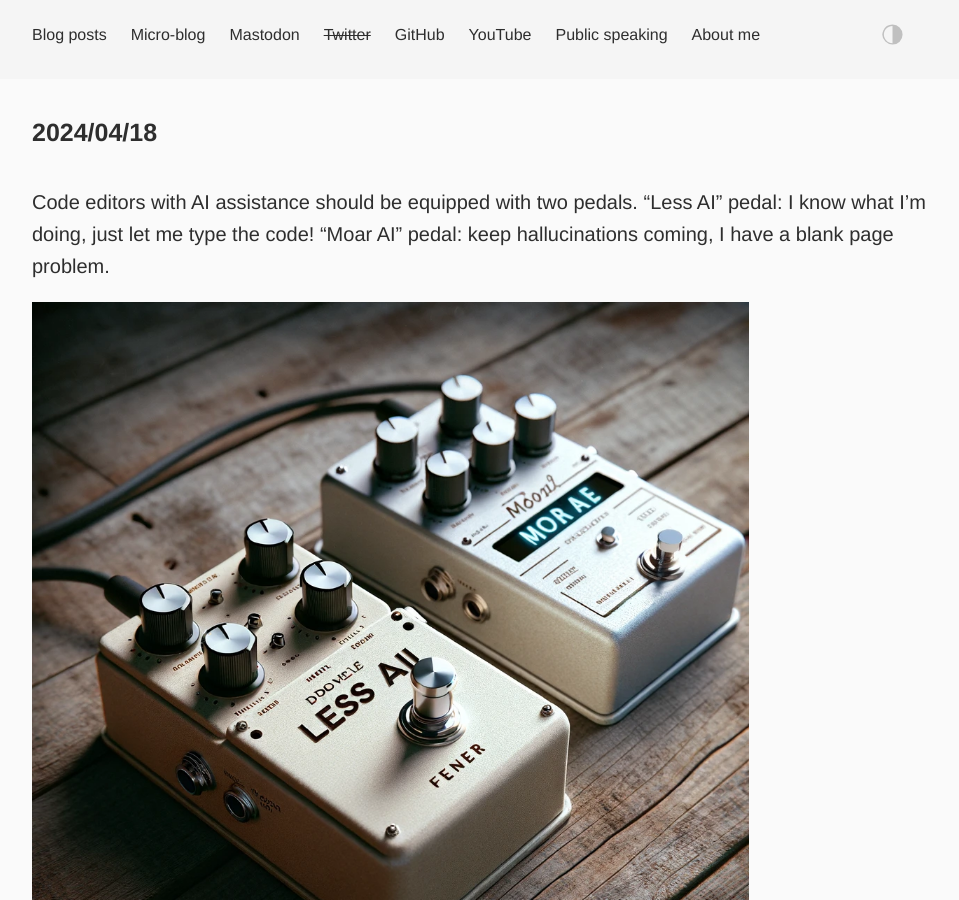
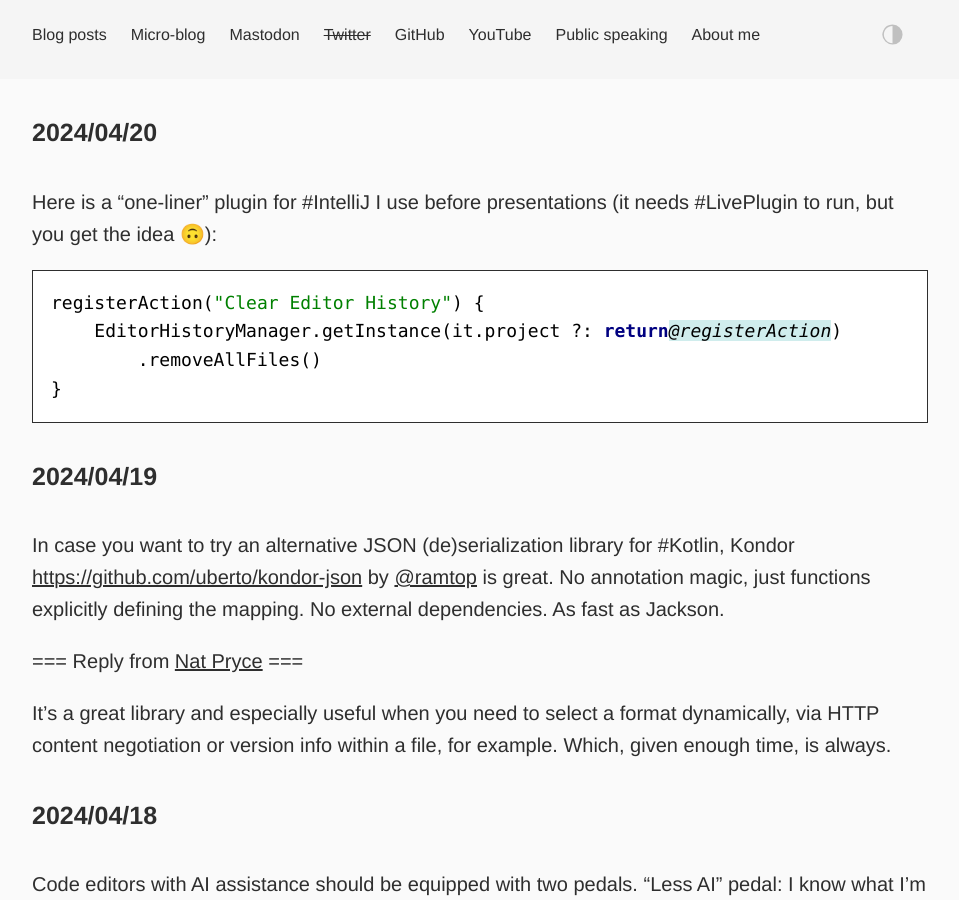
Before and after one commit to dkandalov/dkandalov.github.io, a Jekyll site: the page built from micro-blog.md, in a window 1280 px wide and 900 px high. Shown: the whole window, without its empty margins (160-1119 px from the left). Built offline with Jekyll 4.4.1, drawn with Linux system fonts in a browser that asks for light colours.

Commit message:
updated micro-blog

```diff
--- a/micro-blog.md
+++ b/micro-blog.md
@@ -2,6 +2,24 @@
 layout: post
 permalink: /micro-blog/
 ---
+
+#### 2024/04/20
+Here is a "one-liner" plugin for #IntelliJ I use before presentations (it needs #LivePlugin to run, but you get the idea 🙃):
+
+<kotlin>
+registerAction("Clear Editor History") {
+    EditorHistoryManager.getInstance(it.project ?: return@registerAction)
+        .removeAllFiles()
+}
+</kotlin>
+
+#### 2024/04/19
+In case you want to try an alternative JSON (de)serialization library for #Kotlin, Kondor <https://github.com/uberto/kondor-json> by
+[@ramtop](https://twitter.com/ramtop) is great. No annotation magic, just functions explicitly defining the mapping. No external dependencies. As fast as Jackson.
+
+=== Reply from [Nat Pryce](https://mastodon.social/@natpryce) ===
+
+It’s a great library and especially useful when you need to select a format dynamically, via HTTP content negotiation or version info within a file, for example. Which, given enough time, is always.
 
 #### 2024/04/18
 Code editors with AI assistance should be equipped with two pedals. "Less AI" pedal: I know what I'm doing, just let me type the code! "Moar AI" pedal: keep hallucinations coming, I have a blank page problem.
```
